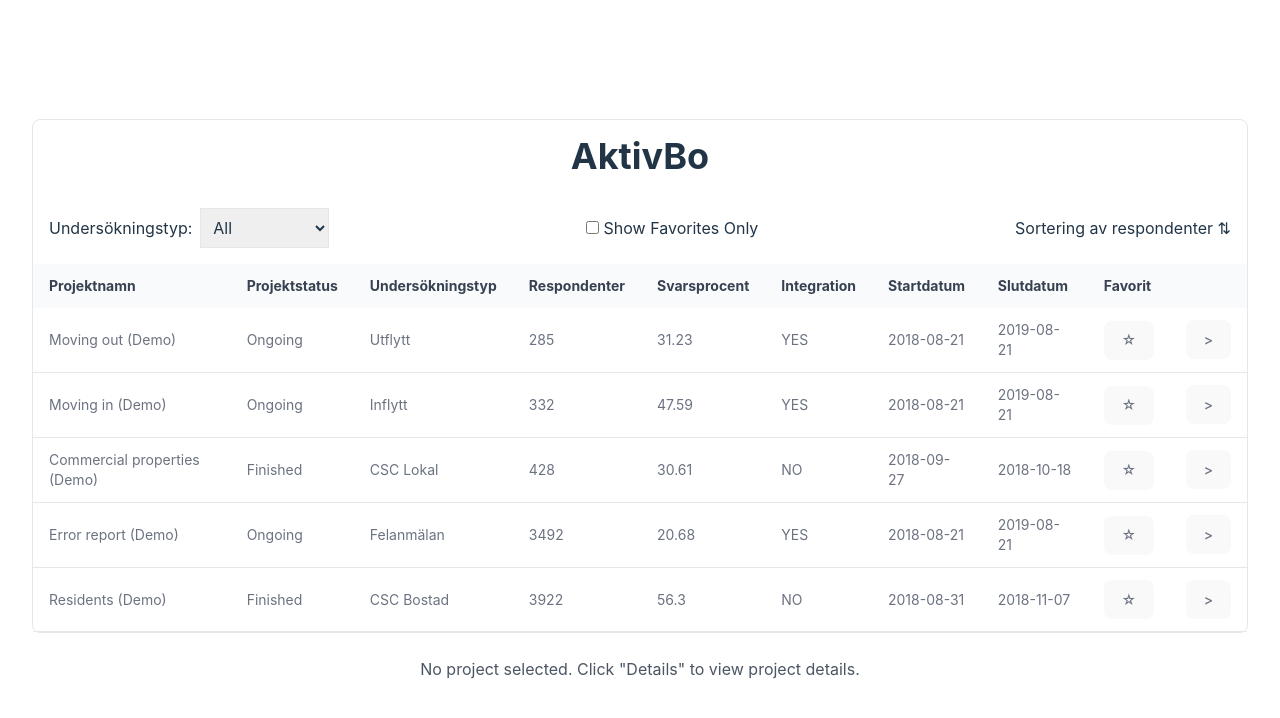
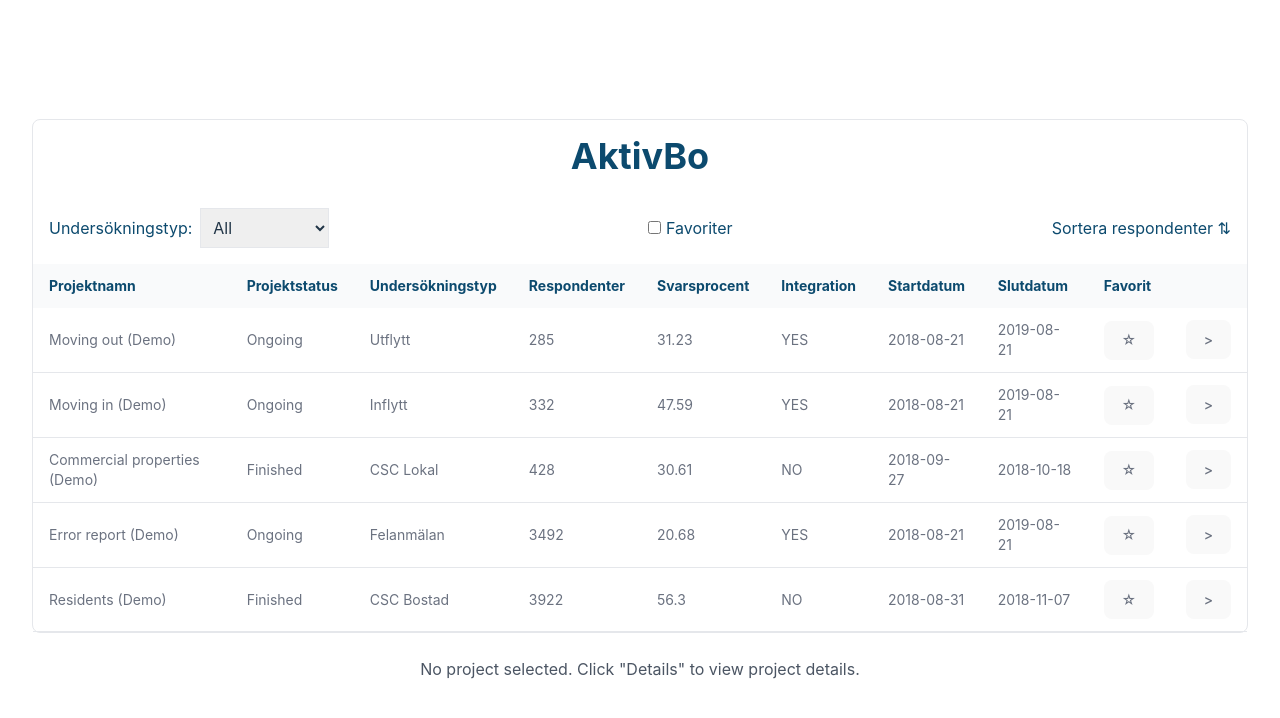
Before and after one commit to NikeSpengler/vueTest, a Vue app in the folder vue-test/: page / in a window 1280 px wide. Shown: the top 718 px of the page. Built offline with nearby package versions, Linux system fonts and the light colour scheme.

Commit message:
Updated styling and color

```diff
--- a/vue-test/src/components/ProductCardModal.vue
+++ b/vue-test/src/components/ProductCardModal.vue
@@ -2,8 +2,8 @@
   <div v-if="isVisible" class="fixed inset-0 bg-black bg-opacity-50 flex justify-center items-center z-50">
     <div class="bg-white p-6 rounded-lg shadow-lg max-w-lg w-full">
       <button class="absolute top-2 right-2 text-gray-500 hover:text-gray-700" @click="$emit('close')">✕</button>
-      <h2 class="text-3xl font-semibold mb-2">{{ selectedItem.survey_type }}</h2>
-      <h1 class="text-gray-700 mb-2">{{ selectedItem.answer_rate_latest }} % </h1>
+      <h2 class="  text-sky-900text-3xl font-semibold mb-2">{{ selectedItem.survey_type }}</h2>
+      <h1 class=" text-sky-900 mb-2">{{ selectedItem.answer_rate_latest }} % </h1>
       <div class="flex items-center justify-between p-4">
         <p class="text-gray-700 mb-2">Svarsprocent: {{ selectedItem.answer_rate_latest }}</p>
         <p class="text-gray-700">Antal respondenter: {{ selectedItem.respondent_count }}</p>
--- a/vue-test/src/components/ProductList.vue
+++ b/vue-test/src/components/ProductList.vue
@@ -1,12 +1,12 @@
 <template>
     <div class="bg-white relative border rounded-lg">
-      <h1 class="text-4xl font-bold p-4">AktivBo</h1>
+      <h1 class="text-4xl font-bold p-4 text-sky-900">AktivBo</h1>
 
       <!-- Filter and Sort Controls -->
       <div class="flex items-center justify-between p-4">
         <!-- Dropdown to filter by project type -->
         <div>
-          <label for="surveyType" class="mr-2">Undersökningstyp:</label>
+          <label for="surveyType" class="mr-2 text-sky-900">Undersökningstyp:</label>
           <select v-model="filterProjectType" id="surveyType" class="border p-2">
             <option value="all">All</option>
             <option value="Felanmälan">Felanmälan</option>
@@ -18,17 +18,17 @@
         </div>
 
         <!-- Checkbox to filter by favorites -->
-        <div class="ml-4">
+        <div class="ml-4 text-sky-900">
           <label>
             <input type="checkbox" v-model="showFavorites" />
-            Show Favorites Only
+            Favoriter
           </label>
         </div>
 
         <!-- Button to toggle sorting order by respondent count -->
-        <div class="ml-4">
+        <div class="ml-4 text-sky-900">
           <label @click="toggleSortOrder" style="cursor: pointer;">
-            Sortering av respondenter
+            Sortera respondenter
             <span v-if="sortOrder === 'asc'">⇅</span>
             <span v-else>⇅</span>
           </label>
@@ -37,7 +37,7 @@
 
       <!-- Display filtered and sorted projects in a table -->
       <table class="w-full text-sm text-left text-gray-500">
-        <thead class="text-sm text-gray-700 bg-gray-50">
+        <thead class="text-sm text-sky-900 bg-gray-50">
           <tr>
             <th class="px-4 py-3">Projektnamn</th>
             <th class="px-4 py-3">Projektstatus</th>
```
